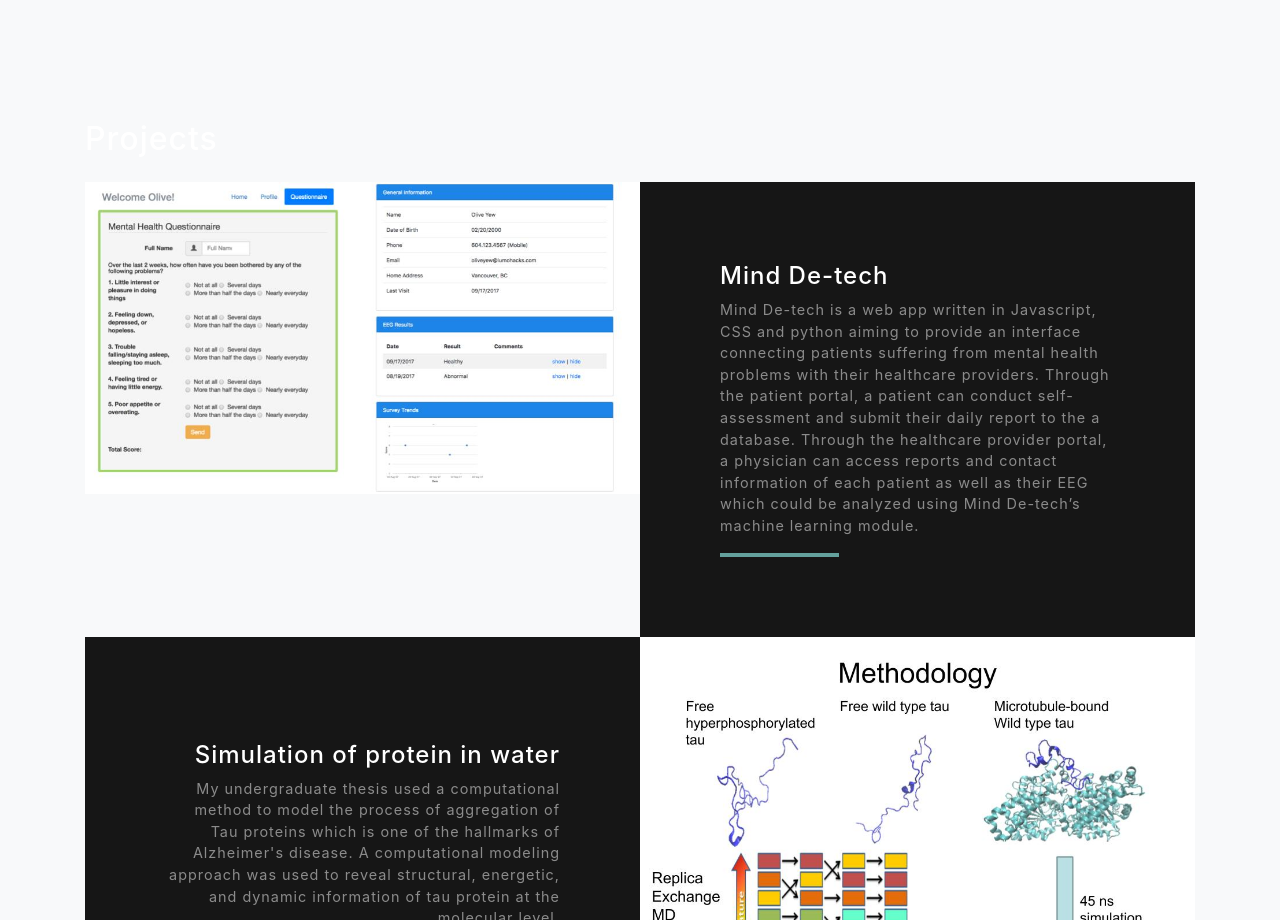
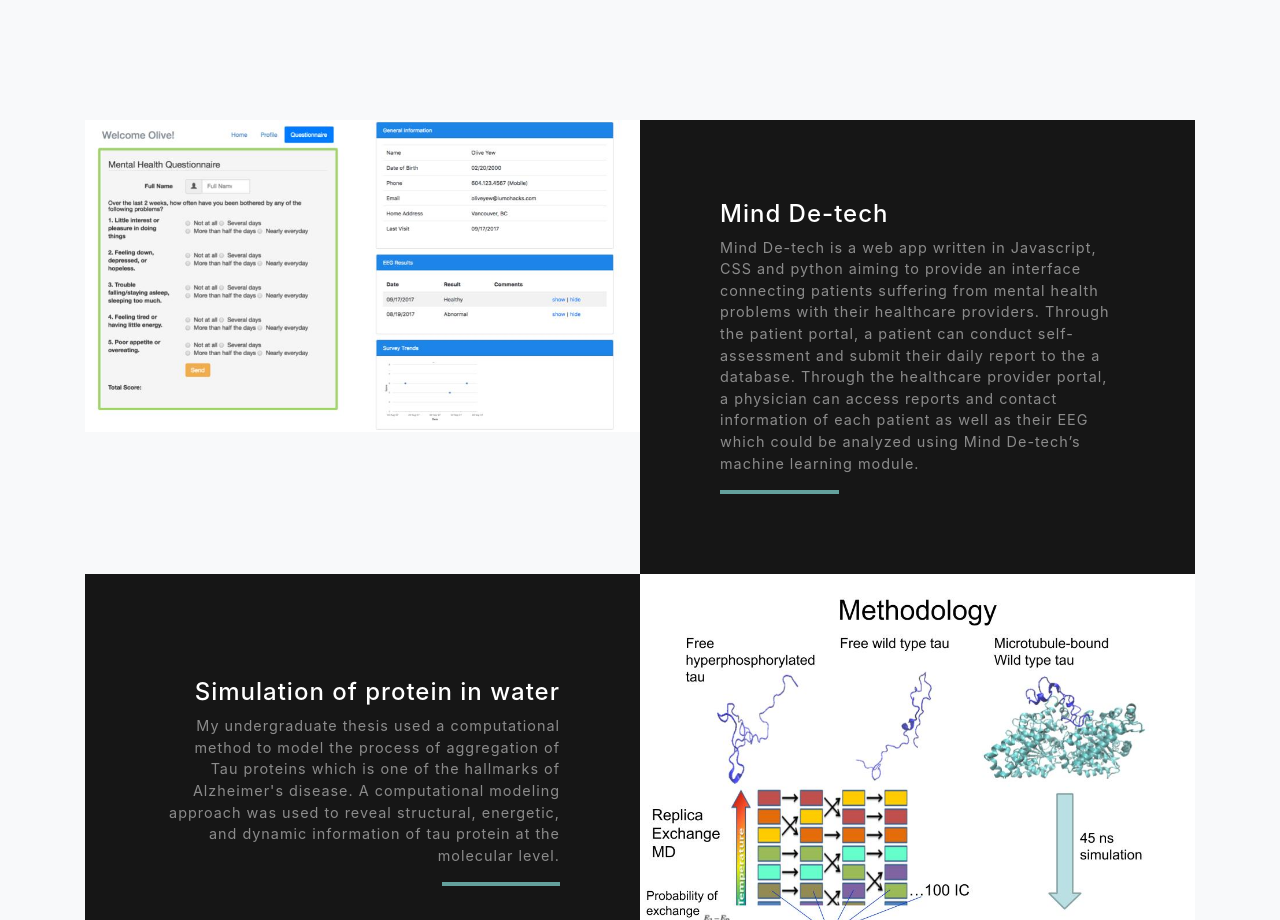
Before and after one commit to rachellaserzhao/rachellaserzhao.github.io, a website with bundled scripts: page index.html in a window 1280 px wide. Shown: the part 1920-2840 px from the top of the page. Built offline with nearby package versions, Linux system fonts and the light colour scheme.

Commit message:
Update index.html

```diff
--- a/index.html
+++ b/index.html
@@ -8,7 +8,7 @@
     <meta name="description" content="">
     <meta name="author" content="">
 
-    <title>Grayscale - Start Bootstrap Theme</title>
+    <title>Rachel Zhao - Portfolio</title>
 
     <!-- Bootstrap core CSS -->
     <link href="vendor/bootstrap/css/bootstrap.min.css" rel="stylesheet">
@@ -77,7 +77,6 @@
     <!-- Projects Section -->
     <section id="projects" class="projects-section bg-light">
       <div class="container">
-      <h2 class="text-white mb-4">Projects</h2>
 
         <!-- Project One Row -->
         <div class="row justify-content-center no-gutters mb-5 mb-lg-0">
```
